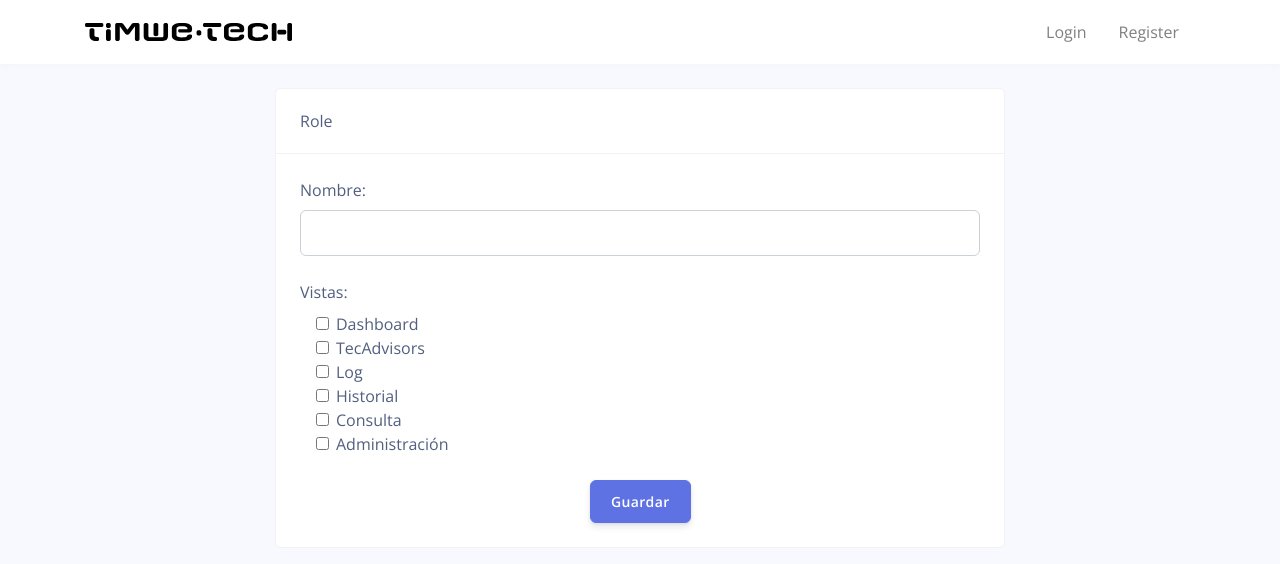
After one commit to dgonzalez26051982/Dashboard, a Laravel app: template resources/views/dashboard/roles/create.blade.php in a window 1280 px wide. The commit adds this page. Shown: the top 564 px of the page. Run offline with Laravel 8, Linux system fonts and the light colour scheme; the template is opened without the code that fills it, so the values that code supplies are empty; style sheets or scripts are compiled from the project's sources; parts of the project's set-up code (start-up, migrations or seed data) failed here and were passed over; some libraries are stand-ins or nearby versions.

Commit message:
Dashboard

```diff
--- a/composer.json
+++ b/composer.json
@@ -9,11 +9,13 @@
     "license": "MIT",
     "require": {
         "php": "^7.2",
+        "barryvdh/laravel-dompdf": "^0.8.6",
         "fideloper/proxy": "^4.0",
         "jenssegers/mongodb": "^3.6",
         "laravel/framework": "^6.2",
         "laravel/tinker": "^1.0",
-        "laravel/ui": "^1.1"
+        "laravel/ui": "^1.1",
+        "maatwebsite/excel": "^3.1"
     },
     "require-dev": {
         "facade/ignition": "^1.4",
--- a/config/database.php
+++ b/config/database.php
@@ -51,7 +51,7 @@ return [
             'username' => env('DB_USERNAME'),
             'password' => env('DB_PASSWORD'),
             'options'  => [
-                'database' => 'admin' // sets the authentication database required by mongo 3
+                'database' => 'test' // sets the authentication database required by mongo 3
             ]
         ],
 
--- /dev/null
+++ b/resources/views/dashboard/roles/create.blade.php
@@ -0,0 +1,53 @@
+@extends('layouts.app')
+
+@section('content')
+<div class="container">
+    <div class="row justify-content-center">
+        <div class="col-md-8">
+            <div class="card">
+                <div class="card-header">Role</div>
+
+                <div class="card-body">
+                    <form method="POST" action="{{ route('admin') }}">
+                    @csrf
+                        <div class="form-group">
+                            <label class="mr-1" for="Nombre">Nombre:</label>
+                            <input type="text" class="form-control" id="Nombre" name="Nombre" required>
+                        </div>
+                        <label>Vistas:</label>
+                        <div class="ml-3">
+                            <div class="form-check">
+                                <input class="form-check-input" type="checkbox" value="Dashboard" id="Dashboard" name="Dashboard">
+                                <label class="form-check-label" for="Dashboard">Dashboard</label>
+                            </div>
+                            <div class="form-check">
+                                <input class="form-check-input" type="checkbox" value="TecAdvisors" id="TecAdvisors" name="TecAdvisors">
+                                <label class="form-check-label" for="TecAdvisors">TecAdvisors</label>
+                            </div>
+                            <div class="form-check">
+                                <input class="form-check-input" type="checkbox" value="Log" id="Log" name="Log">
+                                <label class="form-check-label" for="Log">Log</label>
+                            </div>
+                            <div class="form-check">
+                                <input class="form-check-input" type="checkbox" value="Historial" id="Historial" name="Historial">
+                                <label class="form-check-label" for="Historial">Historial</label>
+                            </div>
+                            <div class="form-check">
+                                <input class="form-check-input" type="checkbox" value="Consulta" id="Consulta" name="Consulta">
+                                <label class="form-check-label" for="Consulta">Consulta</label>
+                            </div>
+                            <div class="form-check">
+                                <input class="form-check-input" type="checkbox" value="Administración" id="Administración" name="Administración">
+                                <label class="form-check-label" for="Administración">Administración</label>
+                            </div>
+                        </div>
+                        <div class="row mt-4 justify-content-center">
+                            <button type="submit" class="btn btn-primary">Guardar</button>
+                        </div>
+                    </form>
+                </div>
+            </div>
+        </div>
+    </div>
+</div>
+@endsection
--- a/resources/views/layouts/app.blade.php
+++ b/resources/views/layouts/app.blade.php
@@ -57,6 +57,10 @@
                                     </li>
                                 @endforeach
                             @endforeach
+
+                            <!-- <li class="nav-item">
+                                <a class="nav-link" href="{{ route('history') }}">Historial</a>
+                            </li> -->
                             <li class="nav-item dropdown">
                                 <a id="navbarDropdown" class="nav-link dropdown-toggle" href="#" role="button" data-toggle="dropdown" aria-haspopup="true" aria-expanded="false" v-pre>
                                     {{ Auth::user()->name }} <span class="caret"></span>
--- a/routes/web.php
+++ b/routes/web.php
@@ -33,4 +33,8 @@ Route::post('/history', 'CallHistoryController@show')->name('history');
 Route::get('/consulta', 'CallHistoryController@consulta')->name('consulta');
 Route::post('/consulta', 'CallHistoryController@consulta')->name('consulta');
 
-Route::get('/register', 'CallHistoryController@roles')->name('register');
+Route::get('/register', 'CallHistoryController@register')->name('register');
+
+Route::get('/admin', 'CallHistoryController@admin')->name('admin');
+Route::post('/create', 'CallHistoryController@create')->name('create');
+Route::post('/admin', 'CallHistoryController@role')->name('admin');
```
Also changed, not shown: app/Http/Controllers/CallHistoryController.php (+57 -1 lines), resources/views/dashboard/panel.blade.php (+9 -0 lines), resources/views/dashboard/roles/admin.blade.php (added, +52 -0 lines), app/Role.php (line endings or trailing spaces), 3 other files.
